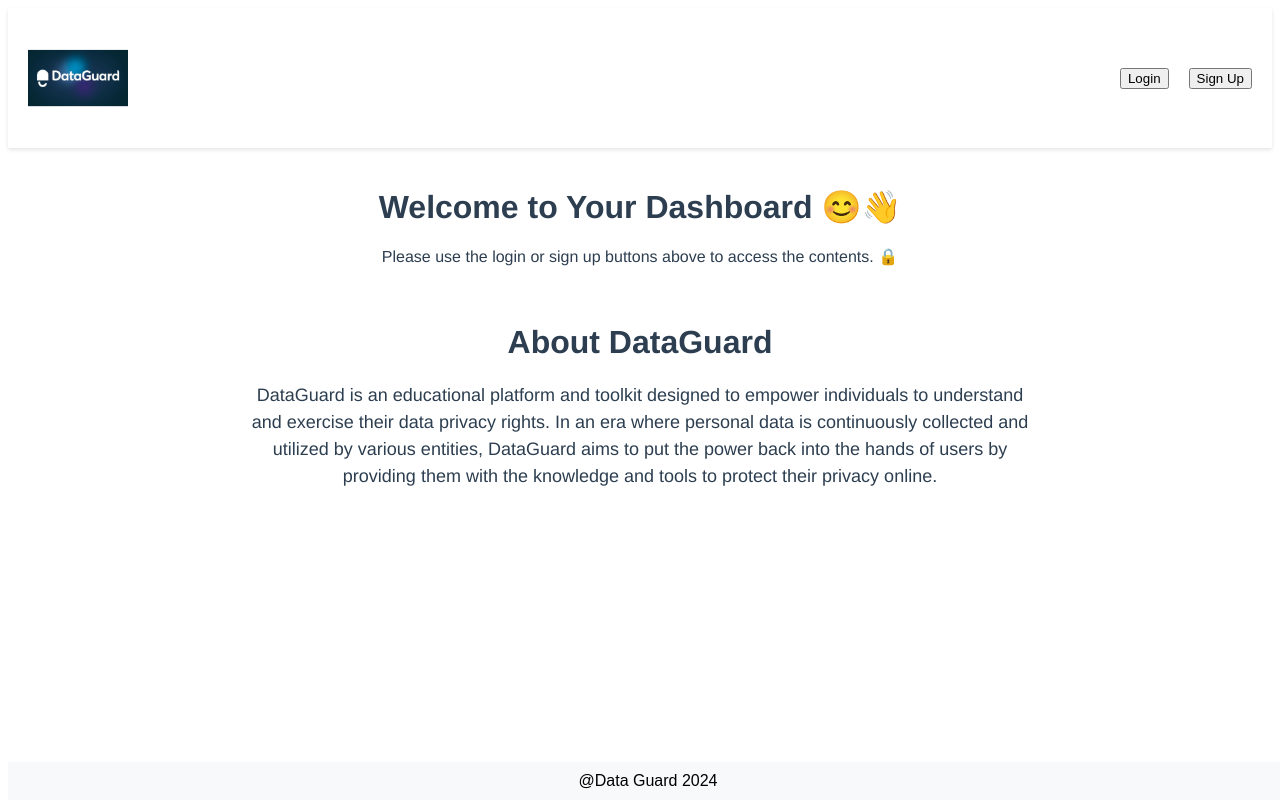
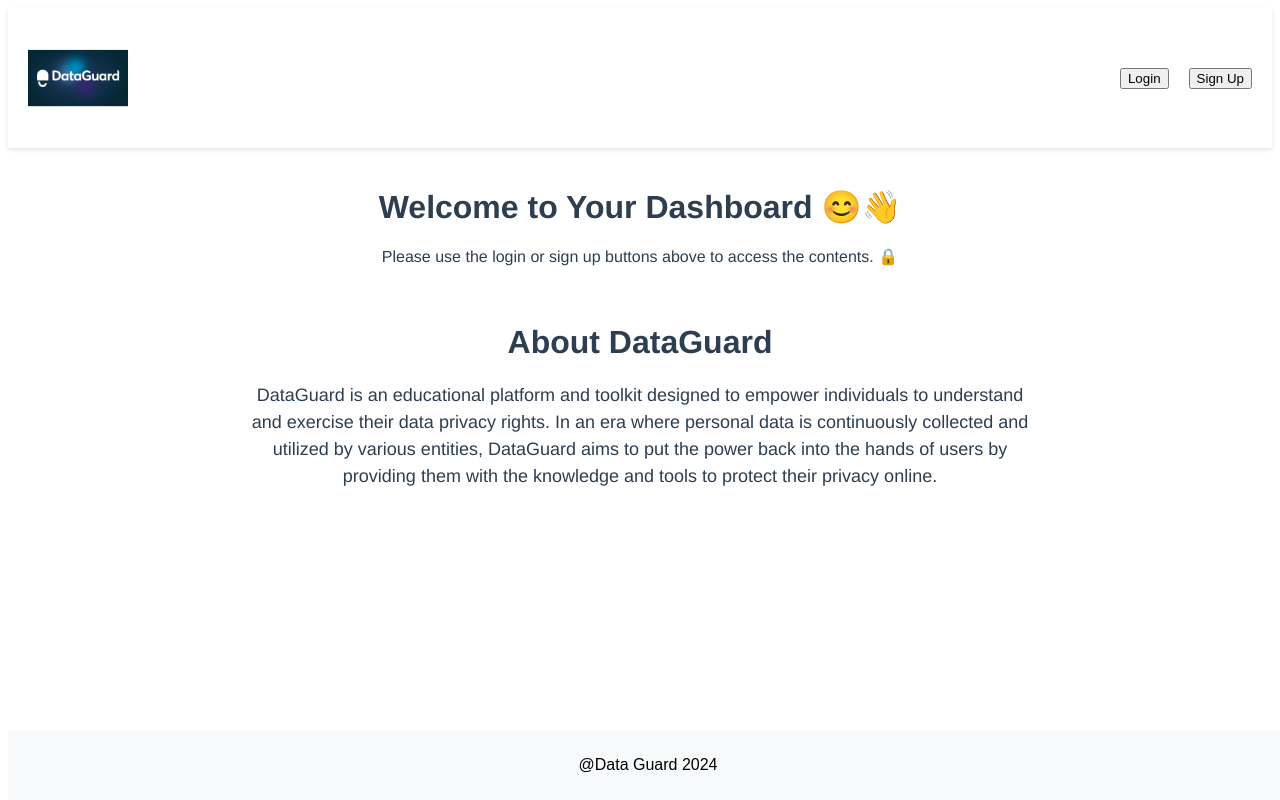
Before and after one commit to jeffmakuto/data_guard, a Vue app in the folder frontend/: page / in a window 1280 px wide. Built offline with nearby package versions, Linux system fonts and the light colour scheme; no server answers.

Commit message:
Use inline styling

```diff
--- a/frontend/public/index.html
+++ b/frontend/public/index.html
@@ -4,10 +4,24 @@
     <meta charset="UTF-8">
     <meta name="viewport" content="width=device-width, initial-scale=1.0">
     <title>Data Guard Application</title>
-    <link rel="stylesheet" href="/src/assets/styles/footer.css">
+    <style>
+        footer {
+            position: fixed;
+            bottom: 0;
+            width: 100%;
+            background-color: #f8f9fa;
+            padding: 10px 0;
+            display: flex;
+            justify-content: center;
+            align-items: center;
+            height: 50px;
+        }
+    </style>
 </head>
 <body>
     <div id="app"></div>
+
+    <!-- Footer -->
     <footer>
         <div>@Data Guard 2024</div>
     </footer>
--- a/frontend/src/assets/styles/footer.css
+++ /dev/null
@@ -1,8 +0,0 @@
-footer {
-    position: fixed;
-    bottom: 0;
-    width: 100%;
-    background-color: #f8f9fa;
-    padding: 10px 0;
-    text-align: center;
-}
```
